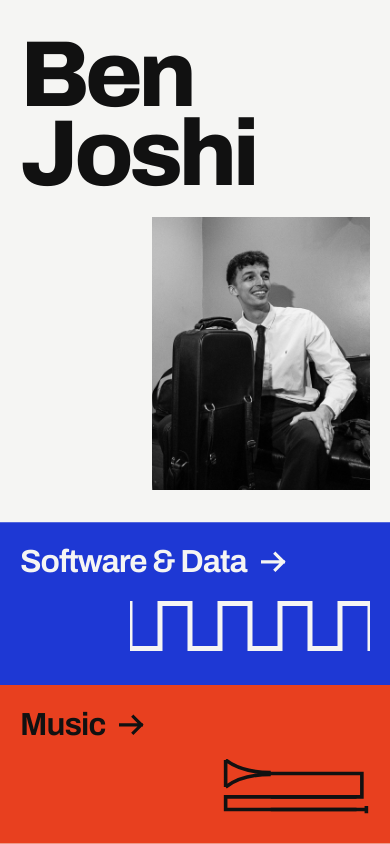
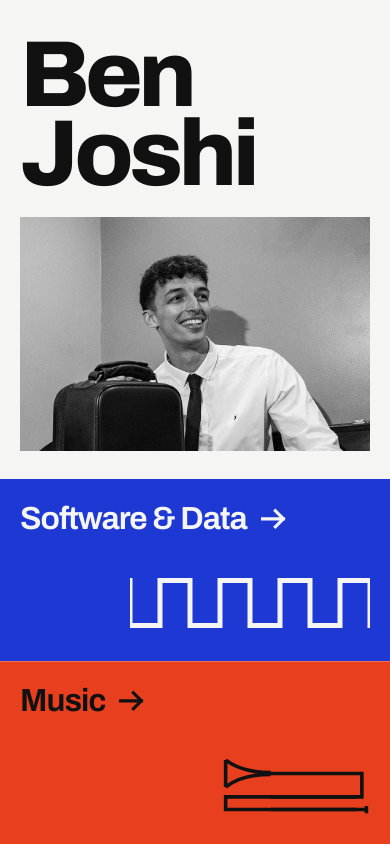
Before and after one commit to bensjoshi/bensjoshi.github.io, a plain HTML site: page index.html in a window 390 px wide. Drawn offline with Linux system fonts and the light colour scheme.

Commit message:
Align the landing photo with the name and doors on phones
On phones the photo now spans the same left and right margins as the
name and the door labels (a 3:2 crop of the same picture) instead of
stepping to the right, and the doors stretch to fill taller screens so
no blank strip is left below them.

Co-Authored-By: Claude Sonnet 5.5 <noreply@anthropic.com>
Claude-Session: https://claude.ai/code/session_01U7dhw6CFB3DFNGF82pEWWU

```diff
--- a/style.css
+++ b/style.css
@@ -1241,13 +1241,14 @@ code {
   }
 }
 
-/* Landing on phones: name, then the portrait stepped to the right, then the doors */
+/* Landing on phones: one column. The name, the photo and the door labels all
+   start on the same left margin, and the photo and the door symbols end on the
+   same right margin. The doors stretch to fill the screen. */
 @media (max-width: 640px) {
   .landing {
     --F: clamp(4rem, 24vw, 9rem);
     display: flex;
     flex-direction: column;
-    min-height: 0;
   }
 
   .name {
@@ -1259,16 +1260,24 @@ code {
 
   .landing .portrait {
     order: 2;
-    align-self: flex-end;
+    align-self: stretch;
     justify-self: auto;
-    width: clamp(160px, 56vw, 280px);
+    width: auto;
     height: auto;
-    margin: 0 var(--m) 32px 0;
+    max-width: none;
+    aspect-ratio: 3 / 2;
+    margin: 0 var(--m) 28px;
+  }
+
+  .landing .portrait img {
+    object-position: center 8%;
   }
 
   .links {
     order: 3;
+    flex: 1 1 auto;
     grid-template-columns: 1fr;
+    grid-template-rows: repeat(2, 1fr);
   }
 
   .door {
```
Also changed, not shown: 1 other file.
